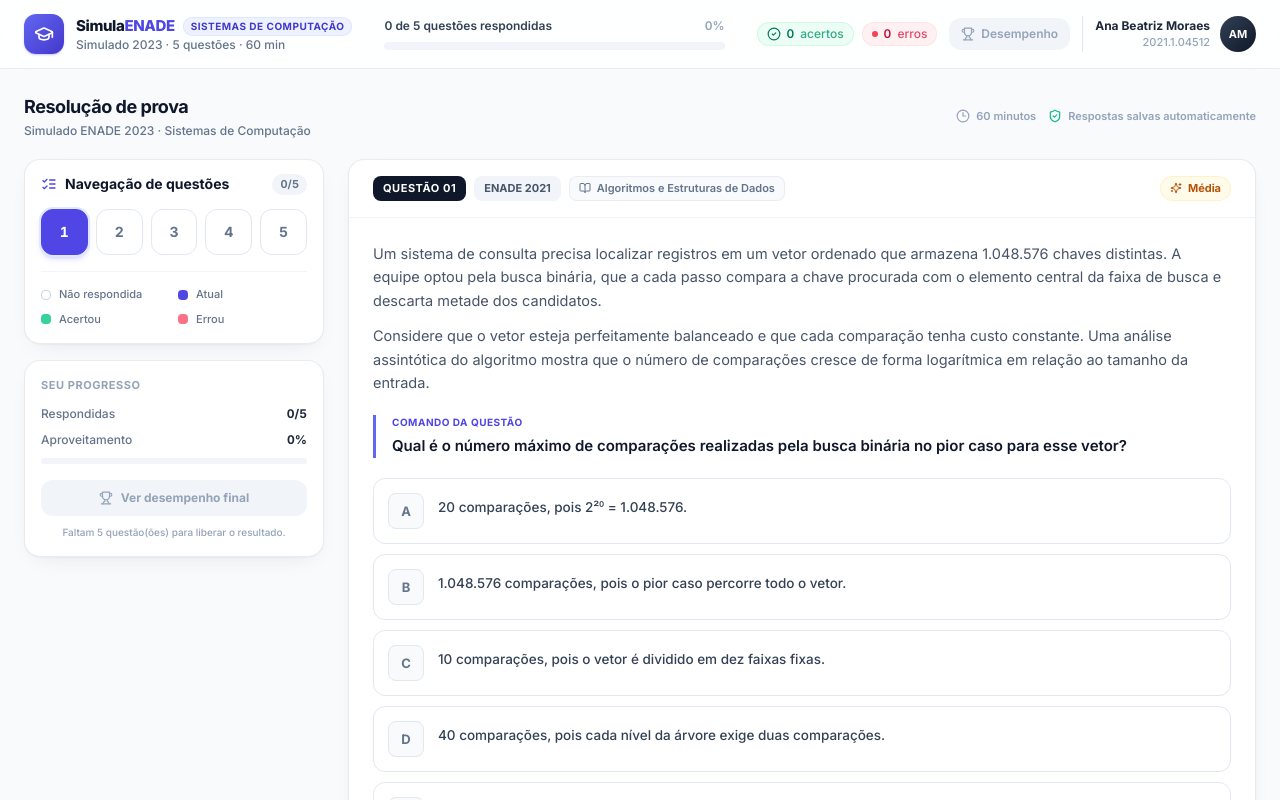
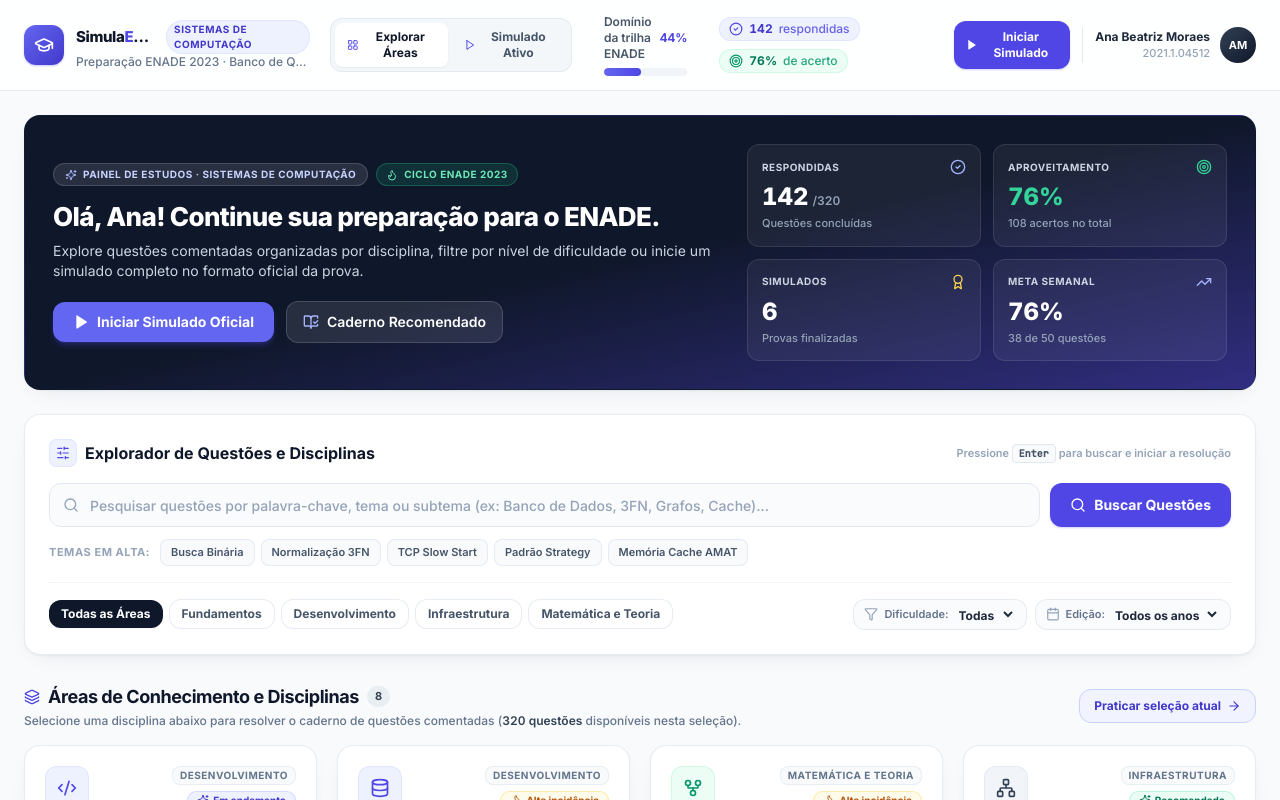
Before and after one commit to maranhaojose/sistema-provas-enade, a React (Vite) app: page / in a window 1280 px wide. Shown: the top 800 px of the page. Built offline with nearby package versions, Linux system fonts and the light colour scheme.

Commit message:
feat(app): integrate dashboard view and URL query navigation

```diff
--- a/src/App.tsx
+++ b/src/App.tsx
@@ -1,11 +1,44 @@
-import { useEffect, useState } from "react";
-import { Clock3, ShieldCheck } from "lucide-react";
-import { Header } from "./components/Header";
+import { useCallback, useEffect, useState } from "react";
+import { ArrowLeft, Clock3, FolderKanban, ShieldCheck } from "lucide-react";
+import { Header, type AppView } from "./components/Header";
+import { Dashboard } from "./components/Dashboard";
 import { QuestionSidebar } from "./components/QuestionSidebar";
 import { QuestionCard } from "./components/QuestionCard";
 import { ResultsModal } from "./components/ResultsModal";
 import { useSimulado } from "./hooks/useSimulado";
 import { examMeta, questions, student } from "./data/questions";
+import { studyAreas } from "./data/areas";
+import type { SimuladoNavigationContext } from "./types/question";
+
+function readInitialRouteFromUrl(): {
+  view: AppView;
+  context: SimuladoNavigationContext | null;
+} {
+  if (typeof window === "undefined") {
+    return { view: "dashboard", context: null };
+  }
+
+  const params = new URLSearchParams(window.location.search);
+  const areaSlug = params.get("area") ?? undefined;
+  const searchQuery = params.get("q") ?? undefined;
+  const viewParam = params.get("view");
+
+  if (areaSlug || searchQuery || viewParam === "simulado") {
+    const matchedArea = studyAreas.find((item) => item.slug === areaSlug);
+    return {
+      view: "simulado",
+      context: {
+        areaSlug,
+        areaTitle:
+          matchedArea?.title ??
+          (searchQuery ? `Busca: "${searchQuery}"` : `${examMeta.title} ${examMeta.year}`),
+        searchQuery,
+      },
+    };
+  }
+
+  return { view: "dashboard", context: null };
+}
 
 export default function App() {
   const {
@@ -24,12 +57,58 @@ export default function App() {
     restart,
   } = useSimulado(questions);
 
+  const [routeState, setRouteState] = useState(readInitialRouteFromUrl);
   const [isResultsOpen, setIsResultsOpen] = useState(false);
 
-  // Volta ao topo ao trocar de questão (exceto no primeiro render).
+  const activeView = routeState.view;
+  const navContext = routeState.context;
+
+  // Sincroniza o botão Voltar/Avançar do navegador com a view ativa
+  useEffect(() => {
+    const handlePopState = () => {
+      setRouteState(readInitialRouteFromUrl());
+    };
+    window.addEventListener("popstate", handlePopState);
+    return () => window.removeEventListener("popstate", handlePopState);
+  }, []);
+
+  // Volta ao topo ao trocar de questão ou alternar entre Dashboard e Simulado
   useEffect(() => {
     window.scrollTo({ top: 0, behavior: "smooth" });
-  }, [currentIndex]);
+  }, [currentIndex, activeView]);
+
+  const handleNavigateToSimulado = useCallback((context?: SimuladoNavigationContext) => {
+    const nextContext: SimuladoNavigationContext = context ?? {
+      areaSlug: "simulado-geral",
+      areaTitle: `${examMeta.title} ${examMeta.year}`,
+    };
+
+    if (typeof window !== "undefined") {
+      const params = new URLSearchParams();
+      if (nextContext.areaSlug) {
+        params.set("area", nextContext.areaSlug);
+      } else {
+        params.set("view", "simulado");
+      }
+      if (nextContext.searchQuery) {
+        params.set("q", nextContext.searchQuery);
+      }
+      const queryString = params.toString();
+      const nextUrl = queryString
+        ? `${window.location.pathname}?${queryString}`
+        : window.location.pathname;
+      window.history.pushState({ view: "simulado", context: nextContext }, "", nextUrl);
+    }
+
+    setRouteState({ view: "simulado", context: nextContext });
+  }, []);
+
+  const handleNavigateHome = useCallback(() => {
+    if (typeof window !== "undefined") {
+      window.history.pushState({ view: "dashboard" }, "", window.location.pathname);
+    }
+    setRouteState((previous) => ({ ...previous, view: "dashboard" }));
+  }, []);
 
   const handleRestart = () => {
     restart();
@@ -47,20 +126,53 @@ export default function App() {
         exam={examMeta}
         student={student}
         stats={stats}
+        activeView={activeView}
+        activeAreaTitle={navContext?.areaTitle}
         onOpenResults={() => setIsResultsOpen(true)}
+        onNavigateHome={handleNavigateHome}
+        onStartSimulado={() => handleNavigateToSimulado(navContext ?? undefined)}
       />
 
+      {activeView === "dashboard" ? (
+        <Dashboard
+          exam={examMeta}
+          student={student}
+          stats={stats}
+          onStartSimulado={handleNavigateToSimulado}
+        />
+      ) : (
         <main className="mx-auto max-w-[1360px] px-4 pb-16 pt-5 sm:px-6 sm:pt-6">
-        {/* Linha de contexto */}
-        <div className="mb-5 flex flex-wrap items-center justify-between gap-2">
+          {/* Linha de contexto e retorno ao Dashboard */}
+          <div className="mb-5 flex flex-wrap items-center justify-between gap-3">
+            <div className="flex flex-wrap items-center gap-3">
+              <button
+                type="button"
+                onClick={handleNavigateHome}
+                className="inline-flex items-center gap-1.5 rounded-xl border border-slate-200 bg-white px-3 py-2 text-xs font-bold text-slate-600 shadow-sm transition hover:border-slate-300 hover:bg-slate-50 hover:text-slate-900 focus:outline-none focus-visible:ring-2 focus-visible:ring-brand-500"
+              >
+                <ArrowLeft className="h-3.5 w-3.5" aria-hidden="true" />
+                Voltar às disciplinas
+              </button>
+
               <div>
+                <div className="flex flex-wrap items-center gap-2">
                   <h1 className="text-base font-bold tracking-tight text-slate-900 sm:text-lg">
-              Resolução de prova
+                    {navContext?.areaTitle ?? "Resolução de prova"}
                   </h1>
+                  {navContext?.areaSlug && (
+                    <span className="inline-flex items-center gap-1 rounded-full bg-brand-50 px-2.5 py-0.5 text-[11px] font-bold text-brand-700 ring-1 ring-inset ring-brand-100">
+                      <FolderKanban className="h-3 w-3" aria-hidden="true" />
+                      Caderno ativo
+                    </span>
+                  )}
+                </div>
                 <p className="mt-0.5 text-xs font-medium text-slate-500">
                   {examMeta.title} {examMeta.year} · {examMeta.course}
+                  {navContext?.searchQuery ? ` · Filtro: "${navContext.searchQuery}"` : ""}
                 </p>
               </div>
+            </div>
+
             <div className="flex items-center gap-3 text-[11px] font-semibold text-slate-400">
               <span className="inline-flex items-center gap-1.5">
                 <Clock3 className="h-3.5 w-3.5" aria-hidden="true" />
@@ -99,12 +211,13 @@ export default function App() {
               />
 
               <p className="mt-4 px-1 text-center text-[11px] font-medium text-slate-400 lg:text-left">
-              Questões comentadas elaboradas a partir de provas oficiais do ENADE. Use as setas ou a
-              navegação lateral para revisar antes de finalizar.
+                Questões comentadas elaboradas a partir de provas oficiais do ENADE. Use as setas ou
+                a navegação lateral para revisar antes de finalizar.
               </p>
             </div>
           </div>
         </main>
+      )}
 
       <ResultsModal
         isOpen={isResultsOpen}
```
Lines whose indentation alone changed are shown as unchanged.
